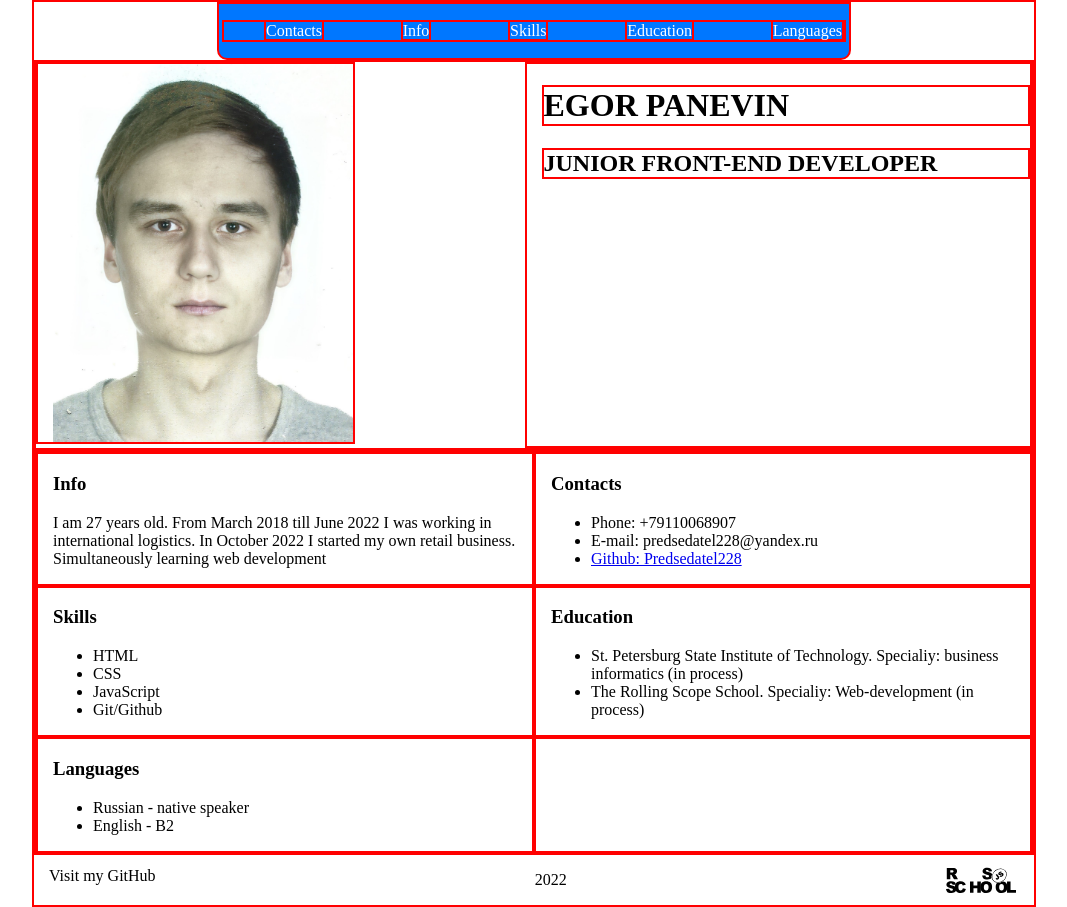
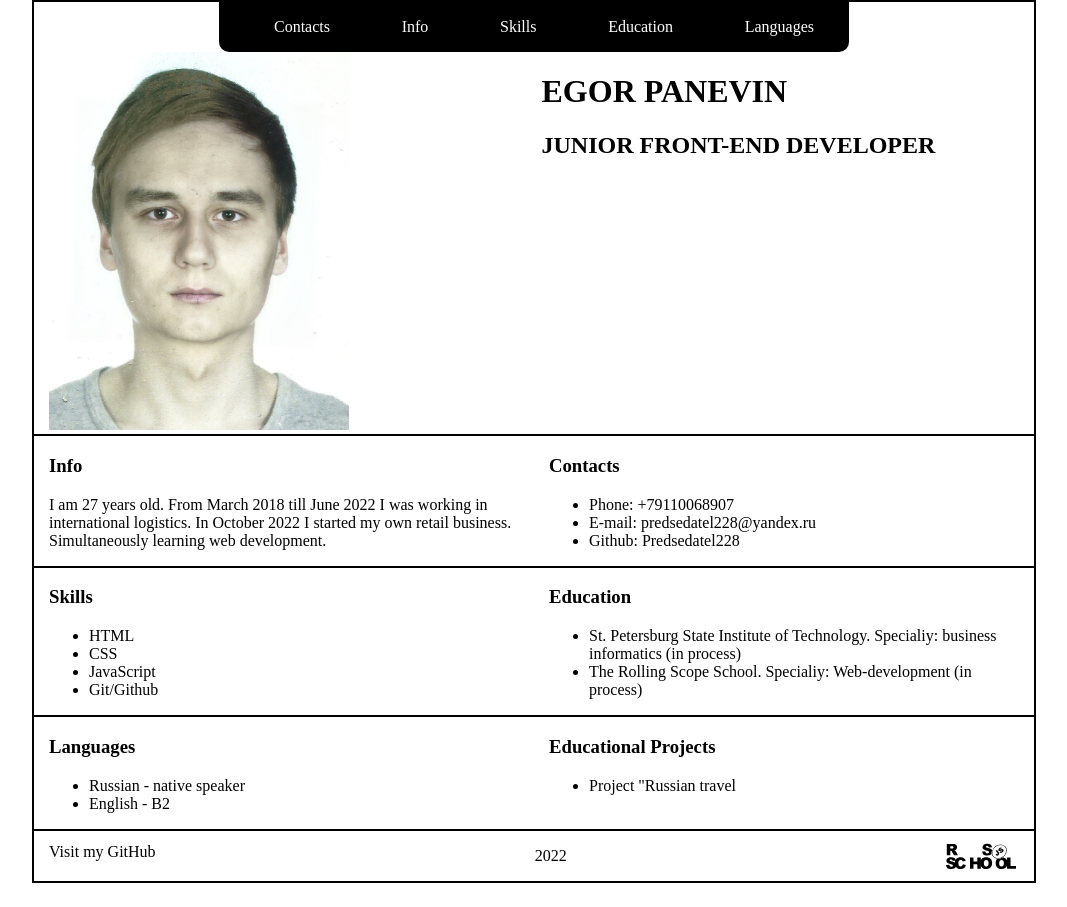
Before and after one commit to predsedatel228/rsschool-cv2, a plain HTML site: page index.html in a window 1280 px wide. Shown: the whole page, without its empty margins (106-1173 px from the left). After the commit the page ends 883 px from the top, so only its background shows below. Drawn offline with Linux system fonts and the light colour scheme.

Commit message:
feat: add final css

```diff
--- a/index.html
+++ b/index.html
@@ -1,5 +1,5 @@
 <!DOCTYPE html>
-<html lang="ru">
+<html lang="en">
 
 <head>
   <title>Egor Panevin CV</title>
@@ -15,7 +15,7 @@
       <nav class="nav">
         <ul class="links">
           <li><a class="links__info" href="#contacts">Contacts</a></li>
-          <li><a  class="links__info" href="#info">Info</a></li>
+          <li><a class="links__info" href="#info">Info</a></li>
           <li><a class="links__info" href="#skills">Skills</a></li>
           <li><a class="links__info" href="#education">Education</a></li>
           <li><a class="links__info" href="#languages">Languages</a></li>
@@ -25,7 +25,7 @@
     <main class="main">
       <div class="container">
         <div class="img-container">
-          <img class="img" src="./assets/images/img.jpeg" alt="photo"></img>
+          <img class="img" src="./assets/images/img.jpeg" alt="photo">
         </div>
         <div class="title">
           <h1 class="title__name">Egor Panevin</h1>
@@ -34,21 +34,21 @@
       </div>
       <div class="container">
         <section class="section" id="info">
-          <h3>Info</h3>
+          <h3 class="section__title">Info</h3>
           <p class="info__text">I am 27 years old. From March 2018 till June 2022 I was working in international
             logistics.
-            In October 2022 I started my own retail business. Simultaneously learning web development</p>
+            In October 2022 I started my own retail business. Simultaneously learning web development.</p>
         </section>
         <section class="section" id="contacts">
-          <h3>Contacts</h3>
+          <h3 class="section__title">Contacts</h3>
           <ul>
             <li>Phone: +79110068907</li>
             <li>E-mail: predsedatel228@yandex.ru</li>
-            <li><a href="https://github.com/predsedatel228">Github: Predsedatel228</a></li>
+            <li><a class="section__link" href="https://github.com/predsedatel228">Github: Predsedatel228</a></li>
           </ul>
         </section>
         <section class="section" id="skills">
-          <h3>Skills</h3>
+          <h3 class="section__title">Skills</h3>
           <ul>
             <li>HTML</li>
             <li>CSS</li>
@@ -57,27 +57,33 @@
           </ul>
         </section>
         <section class="section" id="education">
-          <h3>Education</h3>
+          <h3 class="section__title">Education</h3>
           <ul>
             <li>St. Petersburg State Institute of Technology. Specialiy: business informatics (in process)</li>
             <li>The Rolling Scope School. Specialiy: Web-development (in process)</li>
           </ul>
         </section>
         <section class="section" id="languages">
-          <h3>Languages</h3>
+          <h3 class="section__title">Languages</h3>
           <ul>
             <li>Russian - native speaker</li>
             <li>English - B2</li>
           </ul>
         </section>
         <section class="section">
+          <h3 class="section__title">Educational Projects</h3>
+          <ul>
+            <li><a class="section__link" href="https://predsedatel228.github.io/russian-travel">Project "Russian
+                travel</a></li>
+          </ul>
         </section>
       </div>
     </main>
     <footer class="footer">
       <a class="footer__github-link" href="https://github.com/predsedatel228">Visit my GitHub</a>
       <p class="footer__copyright">2022</p>
-      <a class="footer__rs-link" href="https://rs.school/js"><img class="footer__logo" src="./assets/images/logo.svg" alt="RSschool logo"></img></a>
+      <a class="footer__rs-link" href="https://rs.school/js"><img class="footer__logo" src="./assets/images/logo.svg"
+          alt="RSschool logo"></a>
     </footer>
 
   </div>
--- a/style.css
+++ b/style.css
@@ -1,97 +1,109 @@
 body {
-  margin:0;
+  margin: 0;
 }
+
 .page {
   margin: auto;
   max-width: 1000px;
-  border: 2px solid red;
+  border: 2px solid rgb(0, 0, 0);
 }
+
 .header {
   padding-left: 15px;
   padding-right: 15px;
   display: flex;
-  border: 2px solid red;
   margin: auto;
   max-width: 600px;
-  background-color: rgb(0, 119, 255);
+  background-color: rgb(0, 0, 0);;
   border-bottom-left-radius: 10px;
   border-bottom-right-radius: 10px;
   justify-content: center;
 
 }
+
 .img-container {
-  flex:1;
+  flex: 1;
   min-width: 450px;
 }
+
 .img {
   padding-left: 15px;
   max-width: 300px;
+}
 
-  border: 2px solid red;
-}
 .title {
   min-width: 450px;
   padding-left: 15px;
   flex: 1;
-  border: 2px solid red;
   text-transform: uppercase;
 }
-.title__name {
-  border: 2px solid red;
+
+.nav {
+  width: 100%;
 }
-.title__profession {
-  border: 2px solid red;
-}
+
 .links {
-  border: 2px solid red;
-  width: 580px;
+  width: 90%;
   display: flex;
   flex-direction: row;
-  list-style-type:none;
+  list-style-type: none;
   justify-content: space-between;
 }
+
 .links__info {
-  border: 2px solid red;
   text-decoration: none;
-  color:white;
+  color: white;
 }
+
 .links__info:hover {
-  color:rgb(212, 211, 211);
+  color: rgb(212, 211, 211);
 }
+
 .container {
   display: flex;
   flex-direction: row;
   flex-wrap: wrap;
-  border: 2px solid red;
 }
+
 .info__text {
-  display: flex ;
+  display: flex;
   flex-direction: column;
 }
+
 .section {
-  border: 2px solid red;
-  flex:1;
+  border-top: 2px solid rgb(0, 0, 0);
+  flex: 1;
   min-width: 450px;
   padding-left: 15px;
   padding-right: 15px;
 }
+
 .footer {
   height: 50px;
   display: flex;
   justify-content: space-between;
+  border-top: 2px solid rgb(0, 0, 0);
 }
+
 .footer__github-link {
   padding-top: 12px;
   text-decoration: none;
   padding-left: 15px;
   color: black;
 }
+
 .footer__rs-link {
   padding-top: 12px;
   width: 73px;
   height: 26px;
   padding-right: 15px;
 }
+
 .footer__logo {
   height: 26px;
 }
+
+.section__link {
+  text-decoration: none;
+  color: black;
+}
```
